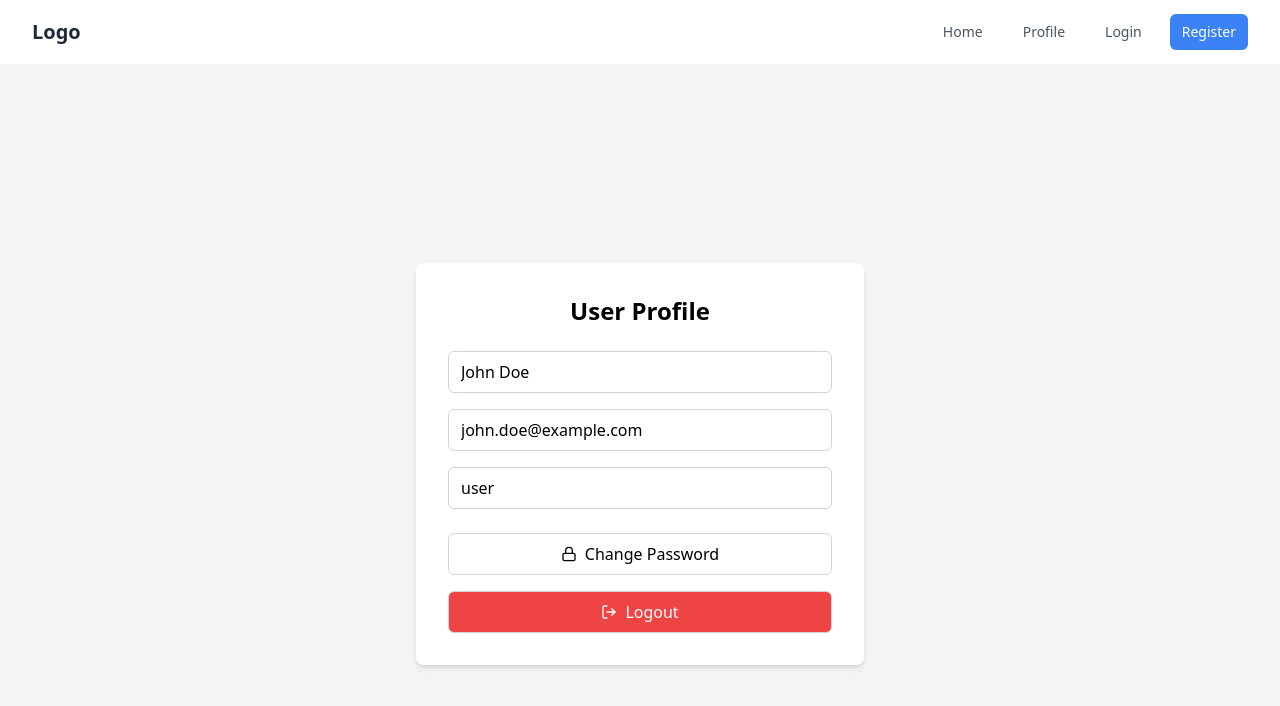
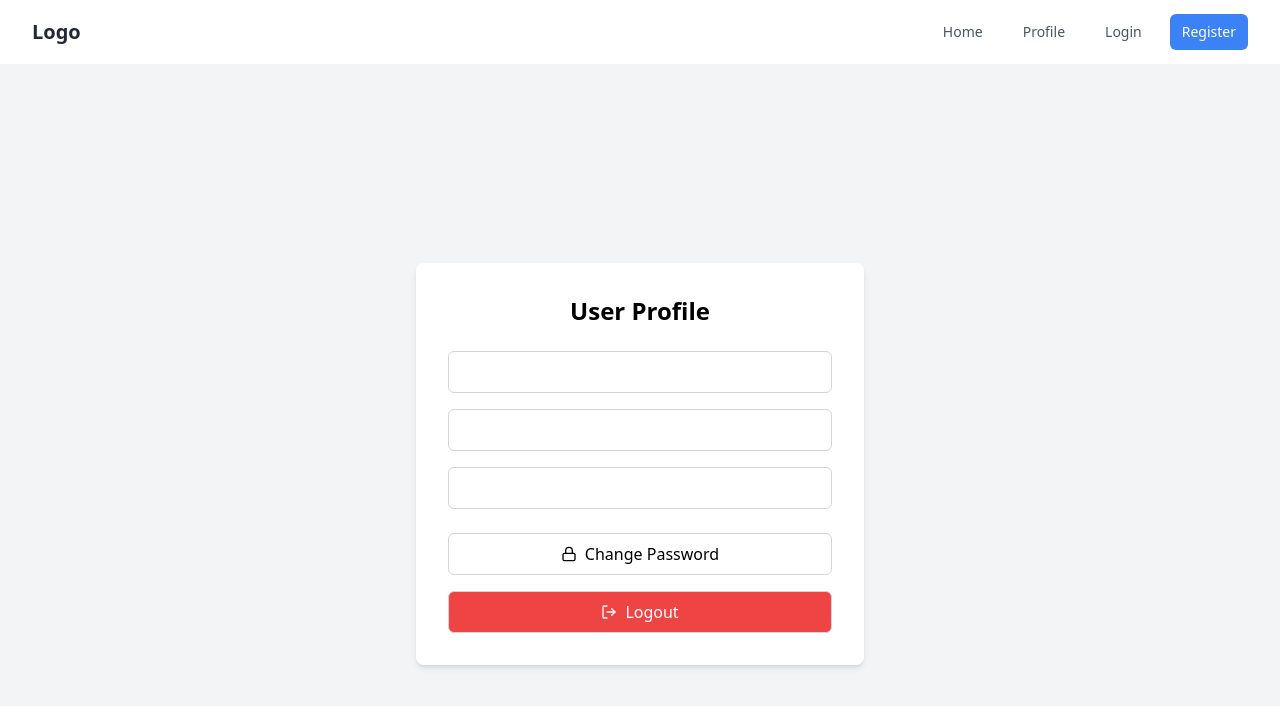
Before and after one commit to AnuragSamarth/MENN-Auth-Project, a Next.js app in the folder frontend/: page /user/profile in a window 1280 px wide. Shown: the top 706 px of the page. Built offline with nearby package versions, Linux system fonts and the light colour scheme; no server answers.

Commit message:
get user api is added.

```diff
--- a/frontend/src/app/user/profile/page.jsx
+++ b/frontend/src/app/user/profile/page.jsx
@@ -1,14 +1,29 @@
 "use client"
 
+import { useGetUserQuery } from "../../../lib/services/auth";
 import { Lock, LogOut } from "lucide-react";
 import Link from "next/link";
+import { useRouter } from "next/navigation";
+import { useEffect, useState } from "react";
 
 export default function page() {
-  const user = {
-    name: "John Doe",
-    email: "john.doe@example.com",
-    role: "user",
-  };
+  const {isSuccess,data} = useGetUserQuery();
+  const route = useRouter()
+  const [user,setUser] = useState({})
+  useEffect(()=>{
+   if(data && isSuccess){
+    setUser(data.user)
+   }
+  },[data, isSuccess])
+
+  // console.log(data.user)
+  // console.log(user)
+
+  // const user = {
+  //   name: "John Doe",
+  //   email: "john.doe@example.com",
+  //   role: "user",
+  // };
 
   const handleLogout = () => {
     console.log("Logout")
@@ -16,6 +31,7 @@ export default function page() {
 
   const handleChangePassword = () => {
     console.log("Change password")
+    route.push('/user/change-password')
   }
 
 
@@ -27,17 +43,17 @@ export default function page() {
         <div className="space-y-4">
           <div>
             <label htmlFor="name" className="sr-only">Name</label>
-            <input id="name" defaultValue={user.name} className="appearance-none rounded-md relative block w-full px-3 py-2 border border-gray-300 outline-none" readOnly/>
+            <input id="name" defaultValue={user?.name} className="appearance-none rounded-md relative block w-full px-3 py-2 border border-gray-300 outline-none" readOnly/>
           </div>
 
           <div>
             <label htmlFor="email" className="sr-only">Email</label>
-            <input id="email" type="email" defaultValue={user.email} readOnly className="appearance-none rounded-md relative block w-full px-3 py-2 border border-gray-300 outline-none" />
+            <input id="email" type="email" defaultValue={user?.email} readOnly className="appearance-none rounded-md relative block w-full px-3 py-2 border border-gray-300 outline-none" />
           </div>
 
           <div>
             <label htmlFor="role" className="sr-only">Role</label>
-            <input id="role" type="role" defaultValue={user.role} readOnly className="appearance-none rounded-md relative block w-full px-3 py-2 border border-gray-300 outline-none" />
+            <input id="role" type="role" defaultValue={user?.role} readOnly className="appearance-none rounded-md relative block w-full px-3 py-2 border border-gray-300 outline-none" />
           </div>
         </div>
 
--- a/frontend/src/lib/services/auth.js
+++ b/frontend/src/lib/services/auth.js
@@ -44,7 +44,16 @@ export const authApi = createApi({
             }
         }
      }),
+     getUser: builder.query({
+        query: () => {
+            return {
+                url: 'me',
+                method: 'GET',
+                credentials: 'include'
+            }
+        }
+     })
   }),
 })
 
-export const { useCreateUserMutation, useVerifyEmailMutation, useLoginUserMutation } = authApi
+export const { useCreateUserMutation, useVerifyEmailMutation, useLoginUserMutation,useGetUserQuery } = authApi
```
